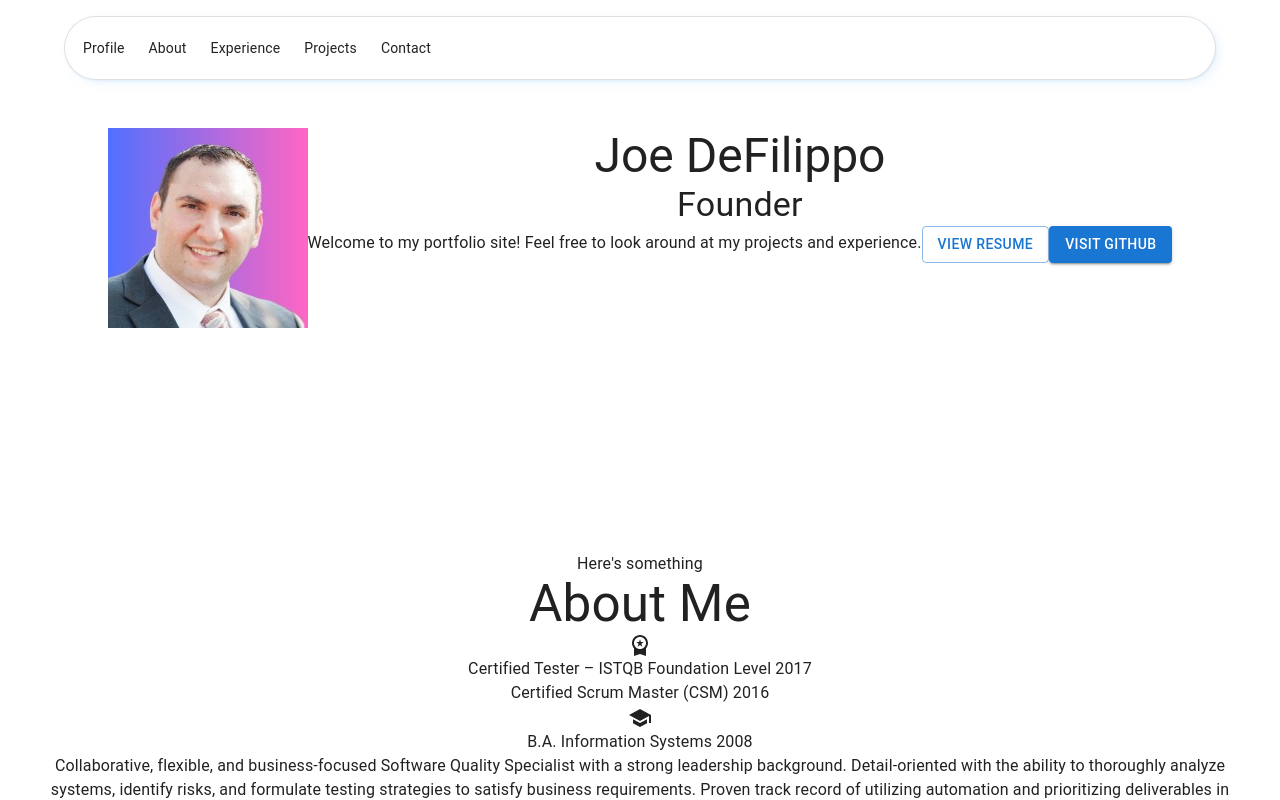
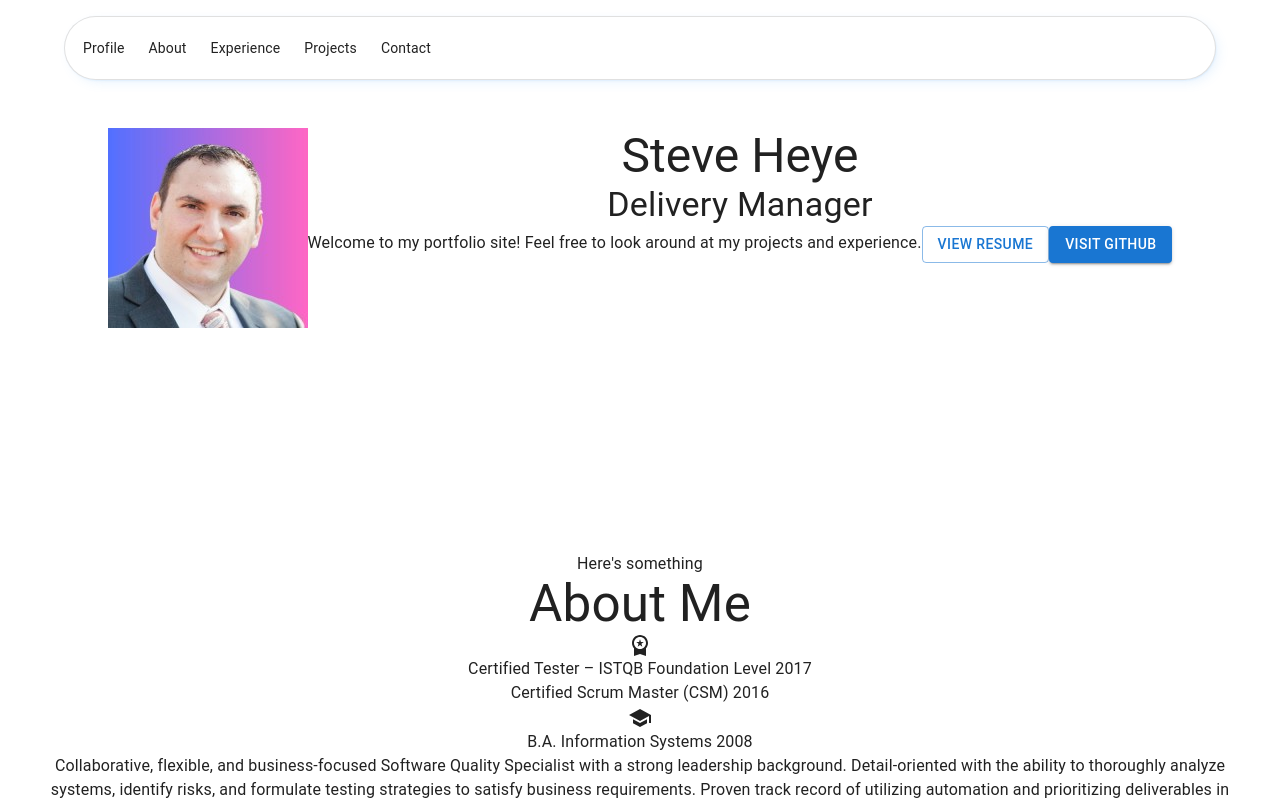
Before and after one commit to smheye/steve-portfolio, a React (Vite) app: page / in a window 1280 px wide. Shown: the top 800 px of the page. Built offline with nearby package versions, Linux system fonts and the light colour scheme.

Commit message:
update to my data

```diff
--- a/src/App.jsx
+++ b/src/App.jsx
@@ -113,9 +113,9 @@ function App() {
       />
       <Box sx={{ bgcolor: 'background.default' }}>
         <Profile
-          name="Joe DeFilippo"
-          role="Founder"
-          githubUrl="https://github.com/joedefilippo"
+          name="Steve Heye"
+          role="Delivery Manager"
+          githubUrl="https://github.com/smheye"
         />
         <About
           certifications={[
@@ -160,8 +160,8 @@ function App() {
         />
         <Divider/>
         <Contact
-          email={"contact@softwarequalityassociates.com"}
-          linkedInUrl={"https://www.linkedin.com/josephdefilippo"}
+          email={"smheye@gmail.com"}
+          linkedInUrl={"https://www.linkedin.com//in/steve-heye"}
         />
 
       </Box>
```
